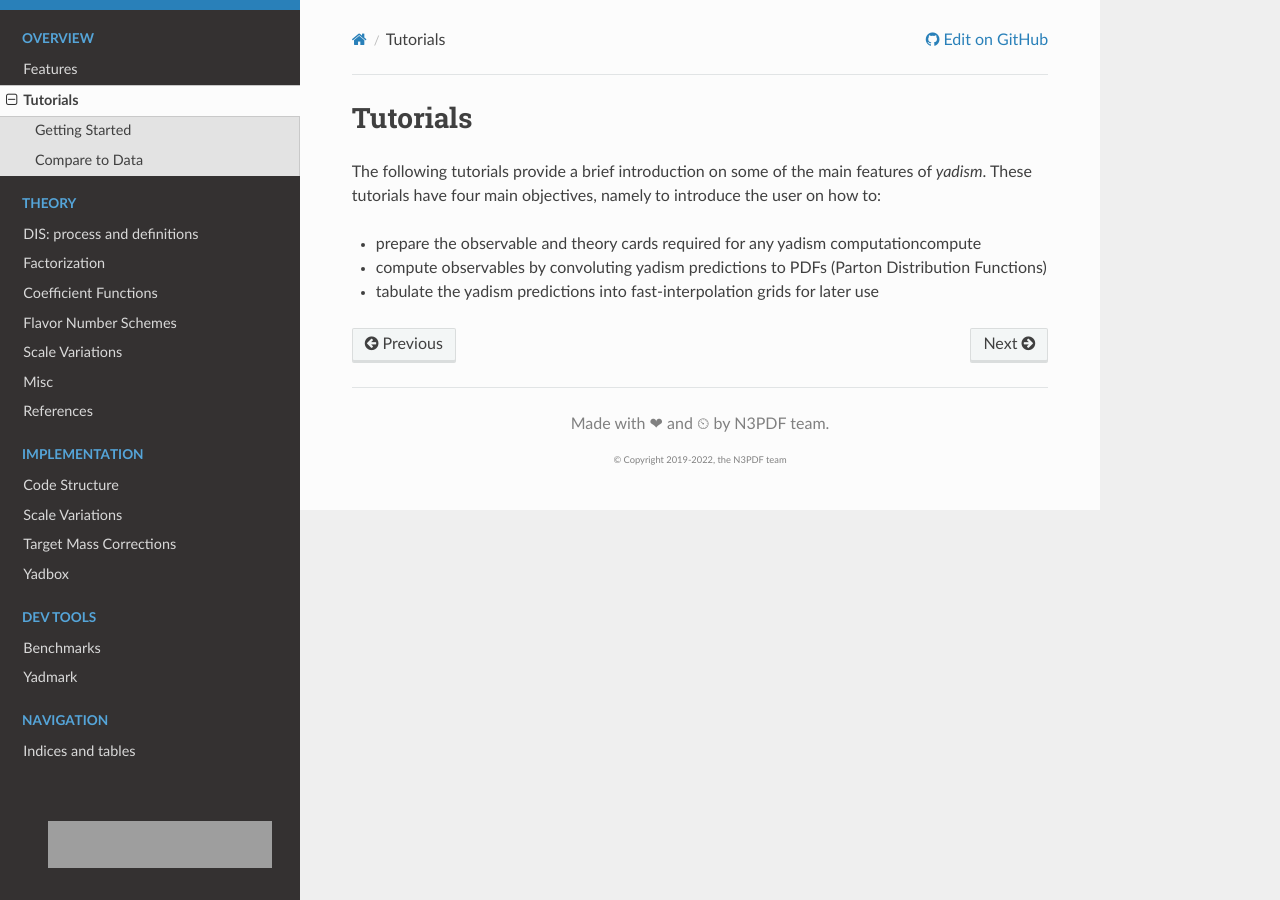
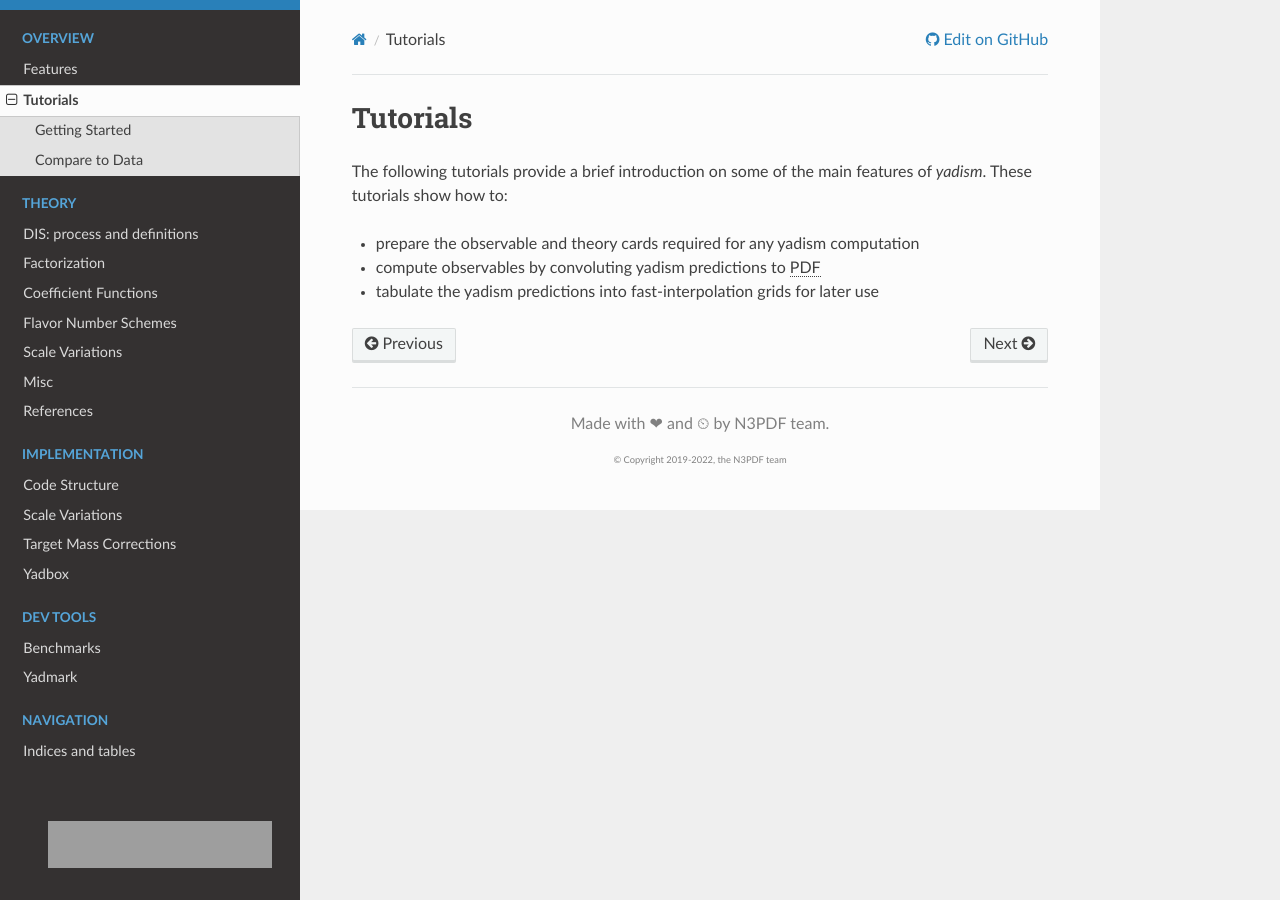
Before and after one commit to NNPDF/yadism, a Sphinx documentation site: the page built from docs/source/overview/tutorials/tutorials.rst, in a window 1280 px wide, cut to the strip 0-900 px from the top of the page. Built offline with Sphinx 7.4.7 and the Read the Docs theme 2.0.0, drawn with Linux system fonts in a browser that asks for light colours; pages that are not in the unit, such as notebooks, are missing from menus; grey boxes are pictures that could not be loaded.

Commit message:
Improve data tutorial

```diff
--- a/docs/source/overview/tutorials/tutorials.rst
+++ b/docs/source/overview/tutorials/tutorials.rst
@@ -2,10 +2,10 @@ Tutorials
 =========
 
 The following tutorials provide a brief introduction on some of the main features of `yadism`.
-These tutorials have four main objectives, namely to introduce the user on how to:
+These tutorials show how to:
 
-* prepare the observable and theory cards required for any yadism computationcompute
-* compute observables by convoluting yadism predictions to PDFs (Parton Distribution Functions)
+* prepare the observable and theory cards required for any yadism computation
+* compute observables by convoluting yadism predictions to |PDF|
 * tabulate the yadism predictions into fast-interpolation grids for later use
 
 .. toctree::
```
Also changed, not shown: docs/source/overview/tutorials/compare_data.ipynb.
